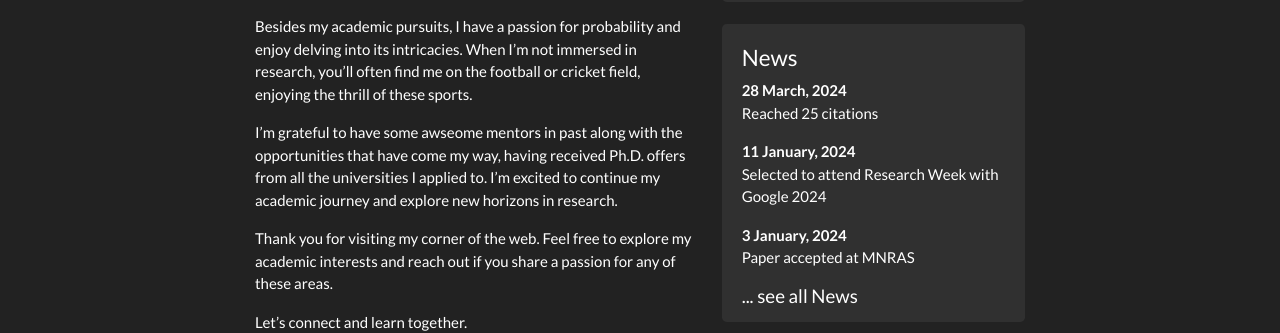
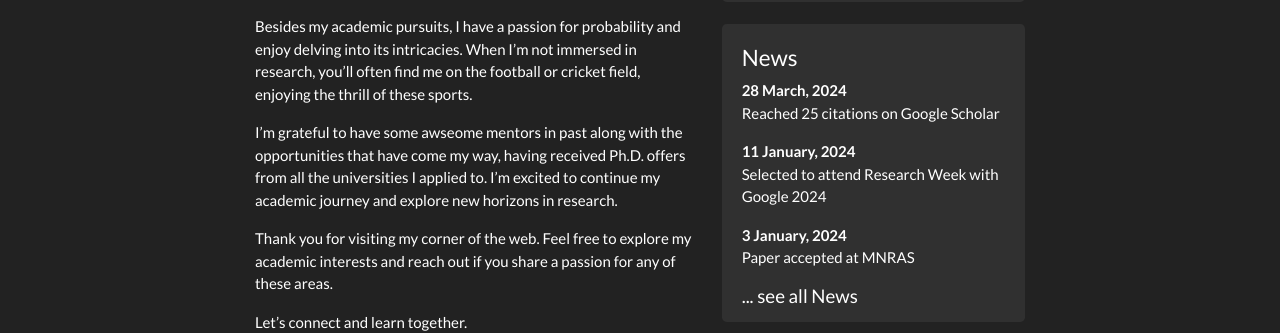
Before and after one commit to SarveshVGharat/SarveshVGharat.github.io, a Jekyll site: the page built from _pages/home.md, in a window 1280 px wide and 1015 px high. Shown: the part 452-785 px from the top of the window. Built offline with Jekyll 4.4.1, drawn with Linux system fonts in a browser that asks for light colours; nearby versions of some CDN libraries; a style sheet for code colours, icons or effects is not loaded.

Commit message:
Update news.yml

```diff
--- a/_data/news.yml
+++ b/_data/news.yml
@@ -1,5 +1,5 @@
 - date: 28 March, 2024
-  headline: "Reached 25 citations"
+  headline: "Reached 25 citations on Google Scholar"
 
 - date: 11 January, 2024
   headline: "Selected to attend Research Week with Google 2024"
```
